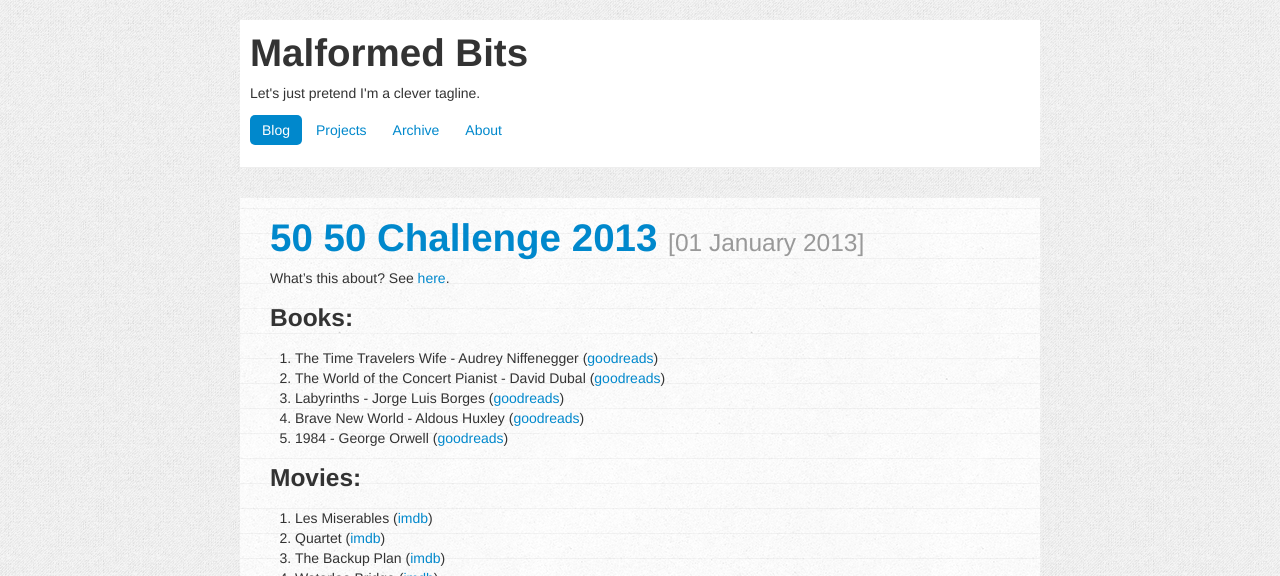
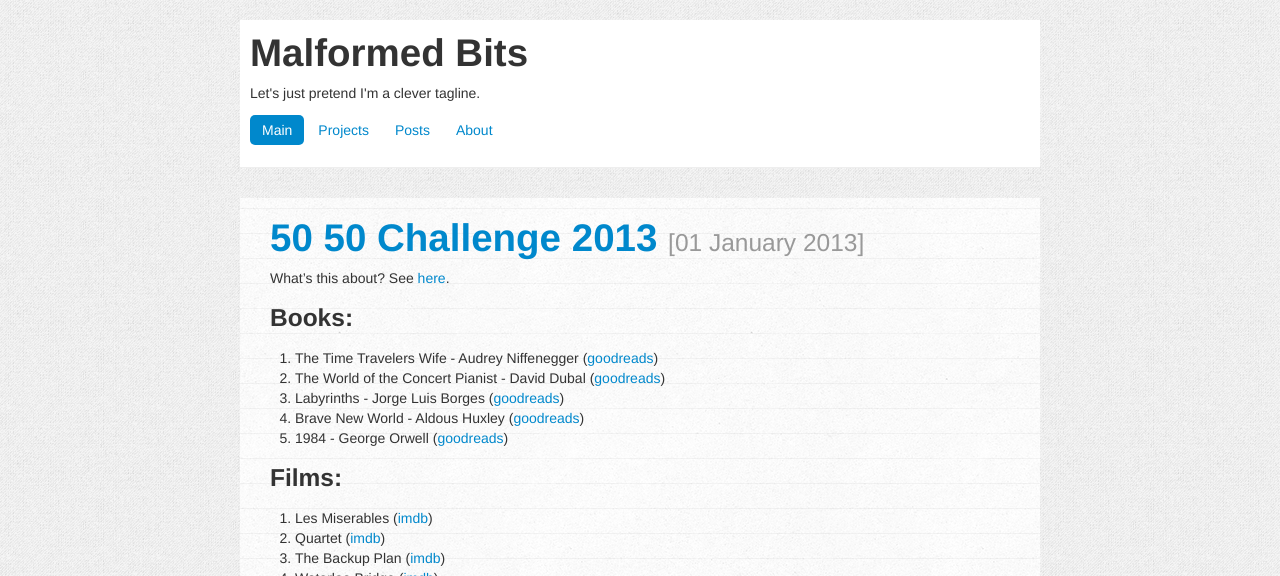
Before and after one commit to charlottepierce/charlottepierce.github.com, a Jekyll site: the page built from _posts/2013-01-01-50-50-Challenge-2013.markdown, in a window 1280 px wide. Shown: the top 576 px of the page. Built offline with Jekyll 4.4.1, drawn with Linux system fonts in a browser that asks for light colours.

Commit message:
Changed headings.
Signed-off-by: zandomatter <charlotte@malformed-bits.com>

```diff
--- a/_includes/page_header.html
+++ b/_includes/page_header.html
@@ -3,9 +3,9 @@
 	<p>Let's just pretend I'm a clever tagline.</p>
 
 	<ul class="nav nav-pills">
-		<li class="active"><a href="/">Blog</a></li>
+		<li class="active"><a href="/">Main</a></li>
 		<li><a href="/projects">Projects</a></li>
-		<li><a href="/archive">Archive</a></li>
+		<li><a href="/archive">Posts</a></li>
 		<li><a href="/about">About</a></li>
 	</ul>
 </div>
--- a/_posts/2013-01-01-50-50-Challenge-2013.markdown
+++ b/_posts/2013-01-01-50-50-Challenge-2013.markdown
@@ -13,7 +13,7 @@ What's this about? See [here](http://www.fiftyfifty.me/introduction/).
 4. Brave New World - Aldous Huxley ([goodreads](http://www.goodreads.com/book/show/5129.Brave_New_World))
 5. 1984 - George Orwell ([goodreads](http://www.goodreads.com/book/show/185900.Nineteen_Eighty_Four))
 
-### Movies: ###
+### Films: ###
 
 1. Les Miserables ([imdb](http://www.imdb.com/title/tt1707386/))
 2. Quartet ([imdb](http://www.imdb.com/title/tt1441951/))
```
